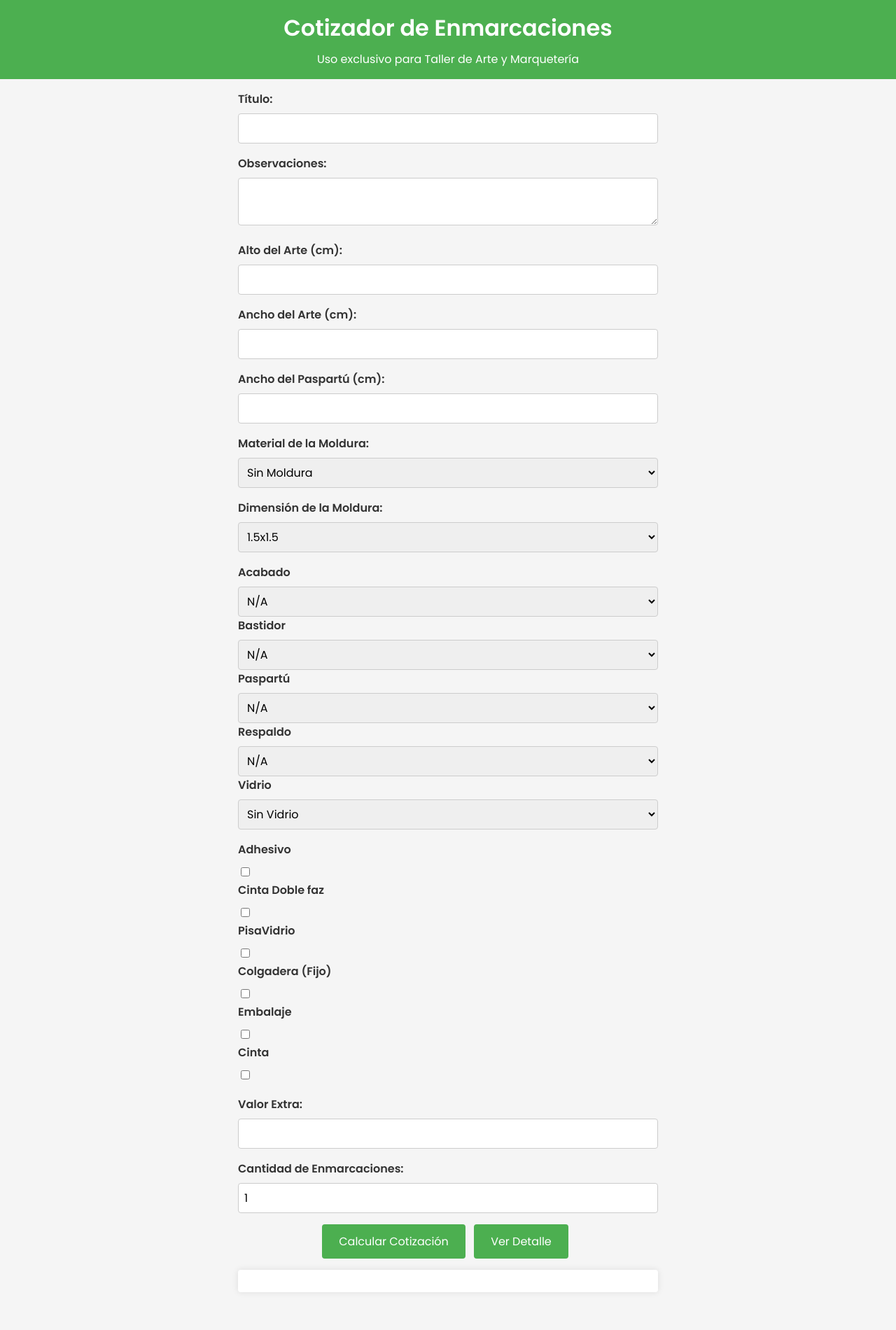
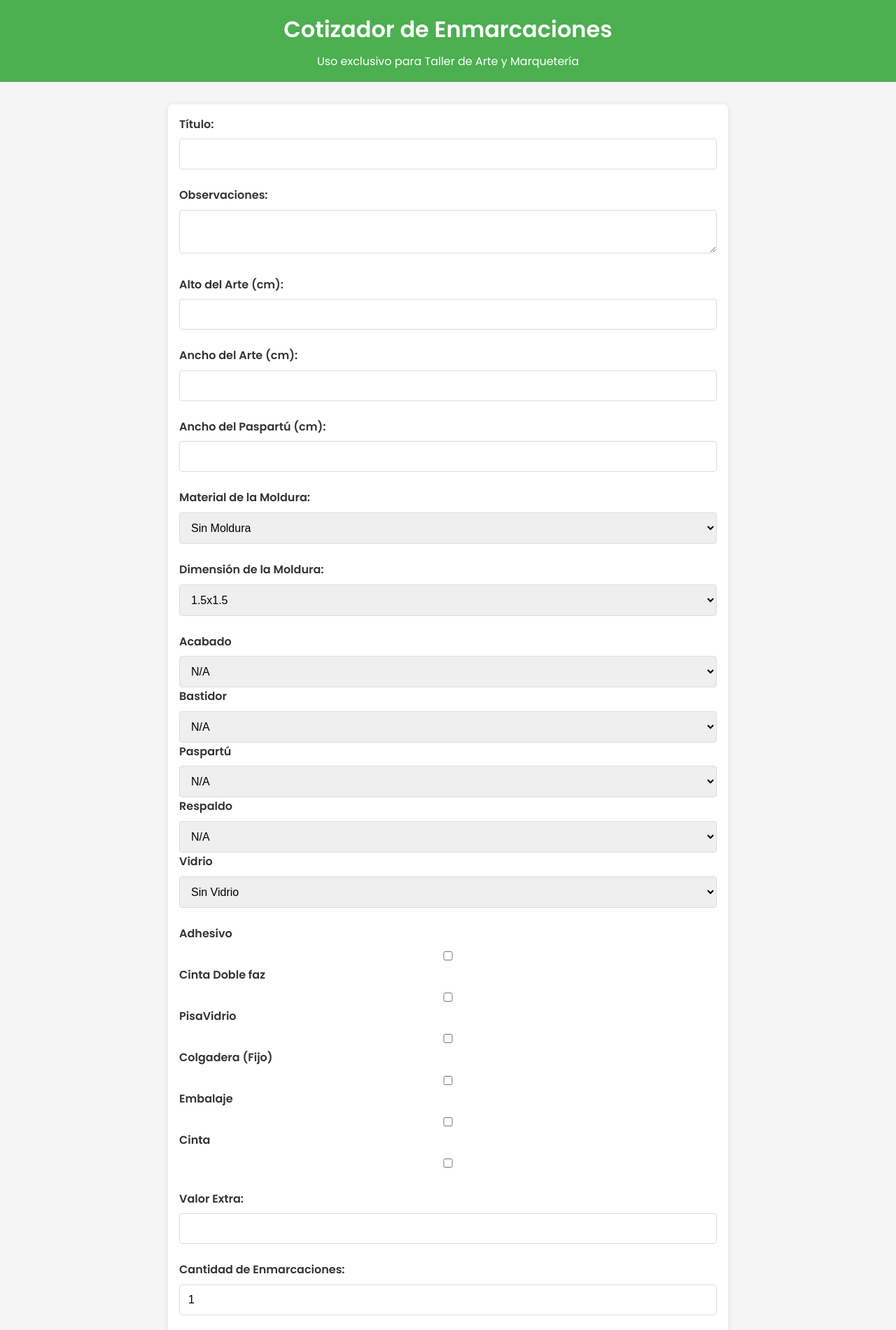
Before and after one commit to TallerMarqueteria/MolduraPlana, a plain HTML site: page index.html in a window 1280 px wide. Shown: the top 1900 px of the page at 70% size. Before the commit the page ends 1862 px from the top, so only its background shows below. Drawn offline with Linux system fonts and the light colour scheme.

Commit message:
Add files via upload

```diff
--- a/script.js
+++ b/script.js
@@ -94,6 +94,11 @@ document.addEventListener('DOMContentLoaded', () => {
         return null;
     }
 
+    // Formatear precios con separador de miles y sin decimales
+    function formatPrice(value) {
+        return `$${Math.round(value).toString().replace(/\B(?=(\d{3})+(?!\d))/g, ' ')}`;
+    }
+
     calcularBtn.addEventListener('click', () => {
         const altoArte = parseFloat(document.getElementById('altoArte').value) || 0;
         const anchoArte = parseFloat(document.getElementById('anchoArte').value) || 0;
@@ -131,8 +136,8 @@ document.addEventListener('DOMContentLoaded', () => {
         const precioTotal = precioUnitario * cantidad;
 
         resultadoDiv.innerHTML = `
-            <p>Precio Unitario: $${precioUnitario.toFixed(2)}</p>
-            <p>Precio Total: $${precioTotal.toFixed(2)}</p>
+            <p><span>Precio Unitario:</span> ${formatPrice(precioUnitario)}</p>
+            <p><span>Precio Total:</span> ${formatPrice(precioTotal)}</p>
         `;
     });
 
@@ -160,7 +165,7 @@ document.addEventListener('DOMContentLoaded', () => {
             if (opcion === selectedOpcion) {
                 const costo = parseFloat(precio) * (lineal === '1' ? perimetro : area);
                 precioInsumos += costo;
-                detallesInsumos += `${insumo} - ${opcion}: $${costo.toFixed(2)}\n`;
+                detallesInsumos += `${insumo} - ${opcion}: ${formatPrice(costo)}\n`;
             }
         });
 
@@ -171,7 +176,7 @@ document.addEventListener('DOMContentLoaded', () => {
             if (checked) {
                 const costo = parseFloat(precio) * (lineal === '1' ? perimetro : lineal === '0' ? area : 1);
                 precioInsumosA += costo;
-                detallesInsumosA += `${insumo}: $${costo.toFixed(2)}\n`;
+                detallesInsumosA += `${insumo}: ${formatPrice(costo)}\n`;
             }
         });
 
@@ -180,14 +185,14 @@ document.addEventListener('DOMContentLoaded', () => {
 
         resultadoDiv.innerText = `
         Detalle de la Cotización:\n
-        Precio Moldura: $${precioMoldura.toFixed(2)}\n
+        Precio Moldura: ${formatPrice(precioMoldura)}\n
         ${detallesInsumos}
         ${detallesInsumosA}
-        Valor Extra: $${valorExtra.toFixed(2)}\n
-        Precio Unitario (sin desperdicio): $${(precioMoldura + precioInsumos + precioInsumosA + valorExtra).toFixed(2)}\n
-        Precio Unitario (con desperdicio): $${(precioMoldura + precioInsumos + precioInsumosA + valorExtra * factorDesperdicio).toFixed(2)}\n
-        Precio Unitario (con ganancia): $${precioUnitario.toFixed(2)}\n
-        Precio Total: $${precioTotal.toFixed(2)}
+        Valor Extra: ${formatPrice(valorExtra)}\n
+        Precio Unitario (sin desperdicio): ${formatPrice(precioMoldura + precioInsumos + precioInsumosA + valorExtra)}\n
+        Precio Unitario (con desperdicio): ${formatPrice((precioMoldura + precioInsumos + precioInsumosA + valorExtra) * factorDesperdicio)}\n
+        Precio Unitario (con ganancia): ${formatPrice(precioUnitario)}\n
+        Precio Total: ${formatPrice(precioTotal)}
         `;
 
         detalleBtn.style.display = 'none';
--- a/style.css
+++ b/style.css
@@ -1,89 +1,115 @@
+* {
+    box-sizing: border-box;
+    margin: 0;
+    padding: 0;
+}
+
 body {
     font-family: 'Poppins', sans-serif;
-    margin: 0;
-    padding: 0;
-    box-sizing: border-box;
     background-color: #f5f5f5;
     color: #333;
+    line-height: 1.6;
 }
 
 header {
+    text-align: center;
     background-color: #4CAF50;
     color: white;
-    text-align: center;
-    padding: 1em 0;
+    padding: 1rem 0;
 }
 
-header h1 {
-    margin: 0;
-    font-weight: 600;
-}
-
-header p {
-    margin: 0.5em 0 0;
-    font-weight: 400;
+h1 {
+    margin-bottom: 0.5rem;
 }
 
 main {
-    padding: 1em;
-    max-width: 600px;
-    margin: auto;
+    max-width: 800px;
+    margin: 2rem auto;
+    padding: 1rem;
+    background-color: #fff;
+    border-radius: 8px;
+    box-shadow: 0 2px 10px rgba(0, 0, 0, 0.1);
 }
 
 .form-group {
-    margin-bottom: 1em;
+    margin-bottom: 1.5rem;
 }
 
 label {
     display: block;
-    margin-bottom: 0.5em;
     font-weight: 600;
+    margin-bottom: 0.5rem;
 }
 
-input[type="text"], input[type="number"], select, textarea {
+input, select, textarea {
     width: 100%;
-    padding: 0.5em;
-    border: 1px solid #ccc;
+    padding: 0.75rem;
+    border: 1px solid #ddd;
     border-radius: 4px;
-    box-sizing: border-box;
-    font-family: 'Poppins', sans-serif;
-    font-size: 1em;
+    font-size: 1rem;
 }
 
 textarea {
     resize: vertical;
 }
 
+.button-group {
+    text-align: center;
+}
+
 button {
-    padding: 0.75em 1.5em;
     background-color: #4CAF50;
     color: white;
+    padding: 0.75rem 1.5rem;
     border: none;
     border-radius: 4px;
+    font-size: 1rem;
     cursor: pointer;
-    font-family: 'Poppins', sans-serif;
-    font-size: 1em;
-    margin-right: 0.5em;
+    margin-right: 0.5rem;
 }
 
 button:hover {
     background-color: #45a049;
 }
 
-.button-group {
-    text-align: center;
+#resultado {
+    margin-top: 2rem;
+    padding: 1rem;
+    background-color: #f0f0f0;
+    border-radius: 8px;
+    font-size: 1.2rem;
+    color: #333;
 }
 
-#resultado {
-    margin-top: 1em;
-    padding: 1em;
-    background-color: white;
-    border-radius: 4px;
-    box-shadow: 0 0 10px rgba(0, 0, 0, 0.1);
+#resultado p {
+    text-align: right;
+    font-size: 1.4rem;
+    font-weight: bold;
+    color: #333;
+    margin: 0.5rem 0;
 }
 
+/* Justificación de los precios */
+#resultado p span {
+    display: inline-block;
+    width: 100%;
+    text-align: left;
+}
+
+/* Estilos para dispositivos móviles */
 @media (max-width: 600px) {
     main {
-        padding: 1em 0.5em;
+        padding: 1rem;
+    }
+
+    button {
+        width: 100%;
+        margin-bottom: 0.5rem;
+    }
+
+    .button-group {
+        display: flex;
+        flex-direction: column;
+        gap: 0.5rem;
     }
 }
```
